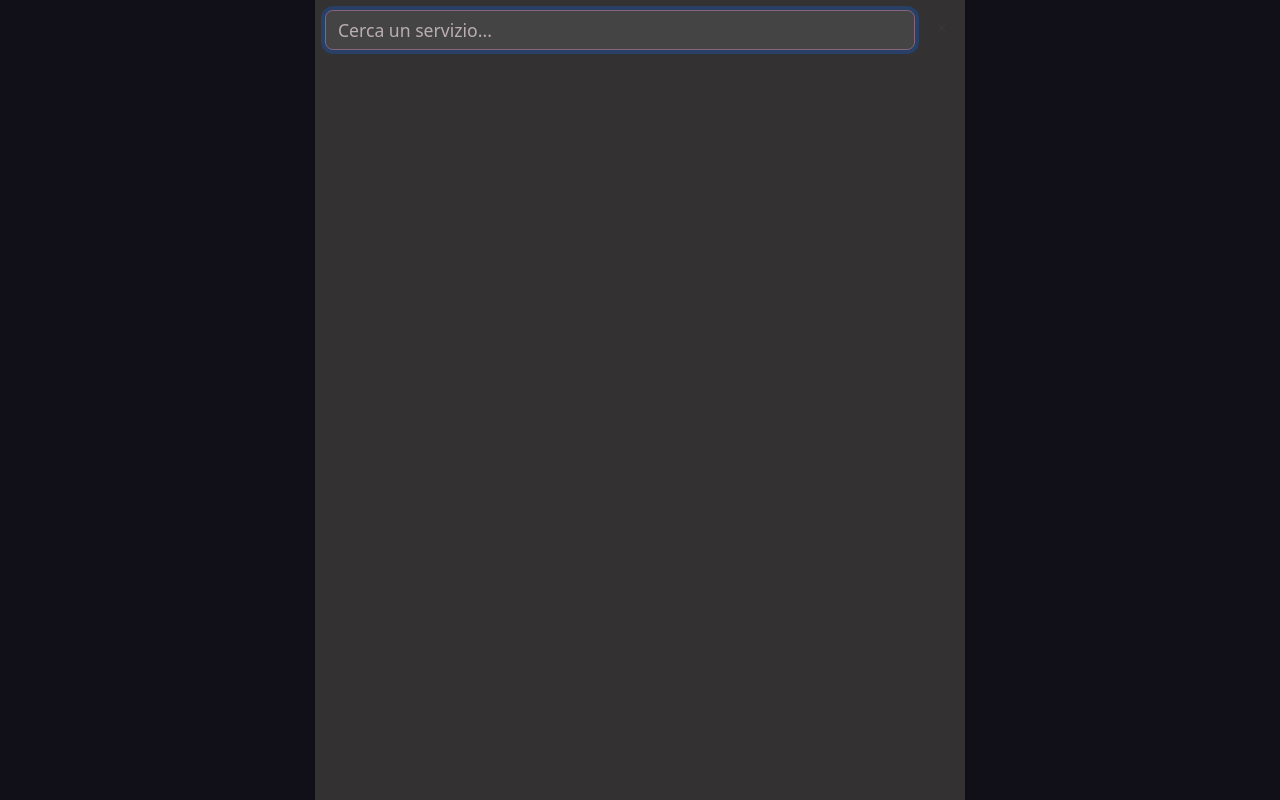
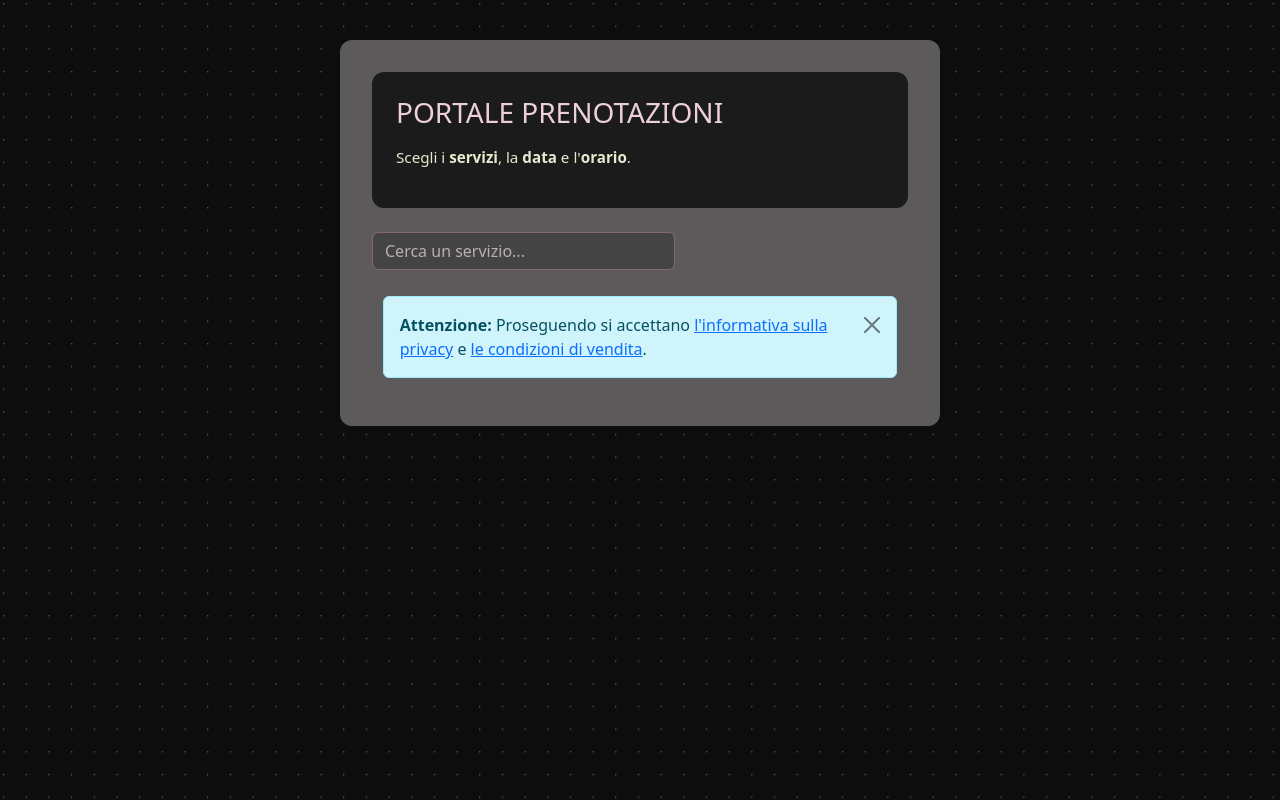
Before and after one commit to AlexBudet/booking, a Flask app: page / in a window 1280 px wide. Run offline with Flask 3, Linux system fonts and the light colour scheme.

Commit message:
modifiche stili

```diff
--- a/templates/booking_public.html
+++ b/templates/booking_public.html
@@ -222,32 +222,11 @@ body {
   opacity: 1;
   color: #754b5c;
 }
-#modalServizi-outer {
-  height: 100%;
-  display: flex;
-  flex-direction: column;
-}
-#modalServizi-scrollable {
-  flex: 1 1 0%;
-  overflow-y: auto;
-  display: flex;
-  flex-direction: column;
-  min-height: 0;
-  -webkit-overflow-scrolling: touch;
-}
-.modal-header-custom-sticky {
+.modal-search-sticky {
   position: sticky;
   top: 0;
-  z-index: 30;
-  background: #333132;
-  padding: 10px;
-  display: flex;
-  align-items: center;
-  border-bottom: none;
-}
-.modal-body.p-0 {
-  flex: 1 1 0%;
-  min-height: 0;
+  z-index: 20;
+  background: #e9dbe2 !important
 }
 </style>
 </head>
@@ -328,16 +307,14 @@ body {
 </div>
 
 <!-- Modal Ricerca Servizi custom senza bootstrap -->
-<div id="modalServizi" style="display:block; position:fixed; left:0; top:0; width:100vw; height:100vh; background:rgba(18,16,24,0.97); z-index:10000;">
-  <div id="modalServizi-outer" style="height:100%; width:100vw; max-width:650px; margin:0 auto; background:#333132; display:flex; flex-direction:column;">
-    <div id="modalServizi-scrollable" style="flex:1 1 0%; overflow-y:auto; min-height:0; display:flex; flex-direction:column;">
-      <div class="modal-header-custom-sticky" style="position:sticky; top:0; z-index:30; background:#333132; padding:10px; display:flex; align-items:center;">
-        <input type="text" id="modal-servizio-input" class="form-control" placeholder="Cerca un servizio..." autocomplete="off" autofocus style="flex:1; margin-right:6px;">
-        <button type="button" class="close-x-custom ms-2" id="closeModalServizi" aria-label="Chiudi">×</button>
-      </div>
-      <div class="modal-body p-0" style="flex:1 1 0%; min-height:0;">
-        <div id="modal-servizio-suggestions" class="list-group"></div>
-      </div>
+<div id="modalServizi" style="display:none; position:fixed; z-index:10000; left:0; top:0; width:100vw; height:100vh; background:rgba(18,16,24,0.97);">
+  <div style="width:100vw; max-width:650px; margin:0 auto; background:#333132; height:100vh; display: flex; flex-direction: column; overflow: hidden;">
+    <div class="modal-header d-flex align-items-center modal-search-sticky" style="position:sticky;top:0;z-index:2; background:#333132; border-bottom:none; padding:10px;">
+      <input type="text" id="modal-servizio-input" class="form-control" placeholder="Cerca un servizio..." autocomplete="off" autofocus style="flex:1; margin-right:6px;">
+      <button type="button" class="close-x-custom ms-2" id="closeModalServizi">×</button>
+    </div>
+    <div class="modal-body p-0" style="overflow-y:auto; flex:1;">
+      <div id="modal-servizio-suggestions" class="list-group"></div>
     </div>
   </div>
 </div>
```
